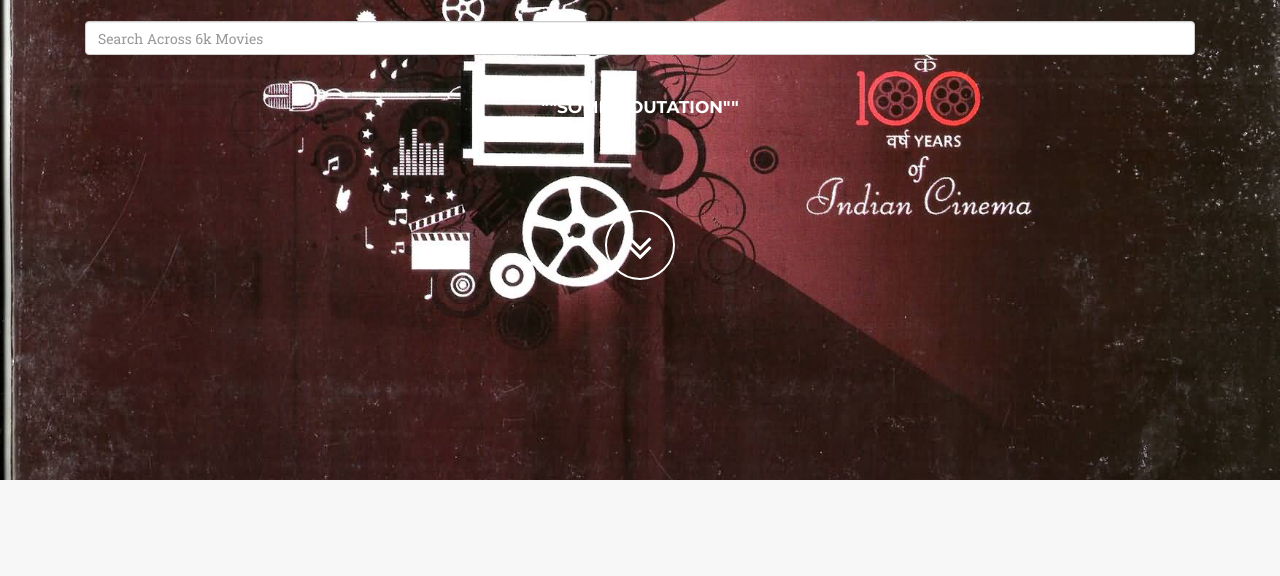
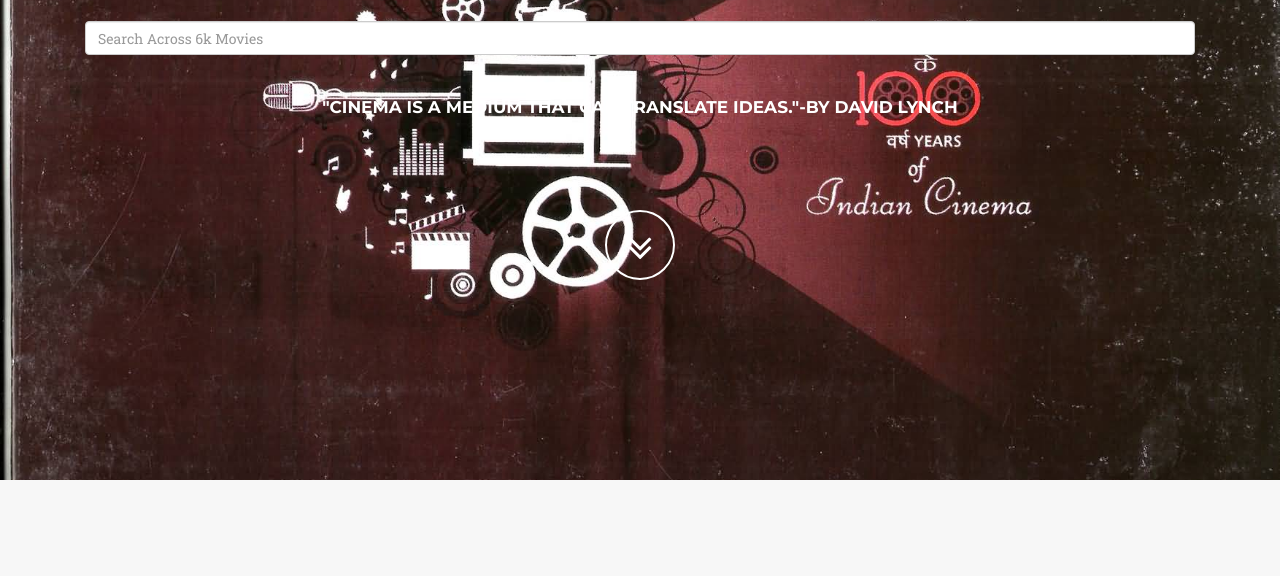
Before and after one commit to jainamit333/jainamit333.github.io, a plain HTML site: page index.html in a window 1280 px wide. Shown: the part 224-800 px from the top of the page. Drawn offline with nearby package versions, Linux system fonts and the light colour scheme; a web font is replaced by a local one.

Commit message:
change quotation

```diff
--- a/index.html
+++ b/index.html
@@ -81,7 +81,7 @@
 
                       <input type="email" class="form-control col-lg-6" id="exampleInputEmail1" placeholder="Search Across 6k Movies">
                 </div>
-                <div class="intro-heading">""Some qoutation""</div>
+                <div class="intro-heading">"Cinema is a medium that can translate ideas."-<span>By David Lynch</span></div>
                 <a href="#movie_section" class="page-scroll btn btn-circle"><i class="fa fa-angle-double-down animated"></i></a>
             </div>
         </div>
```
